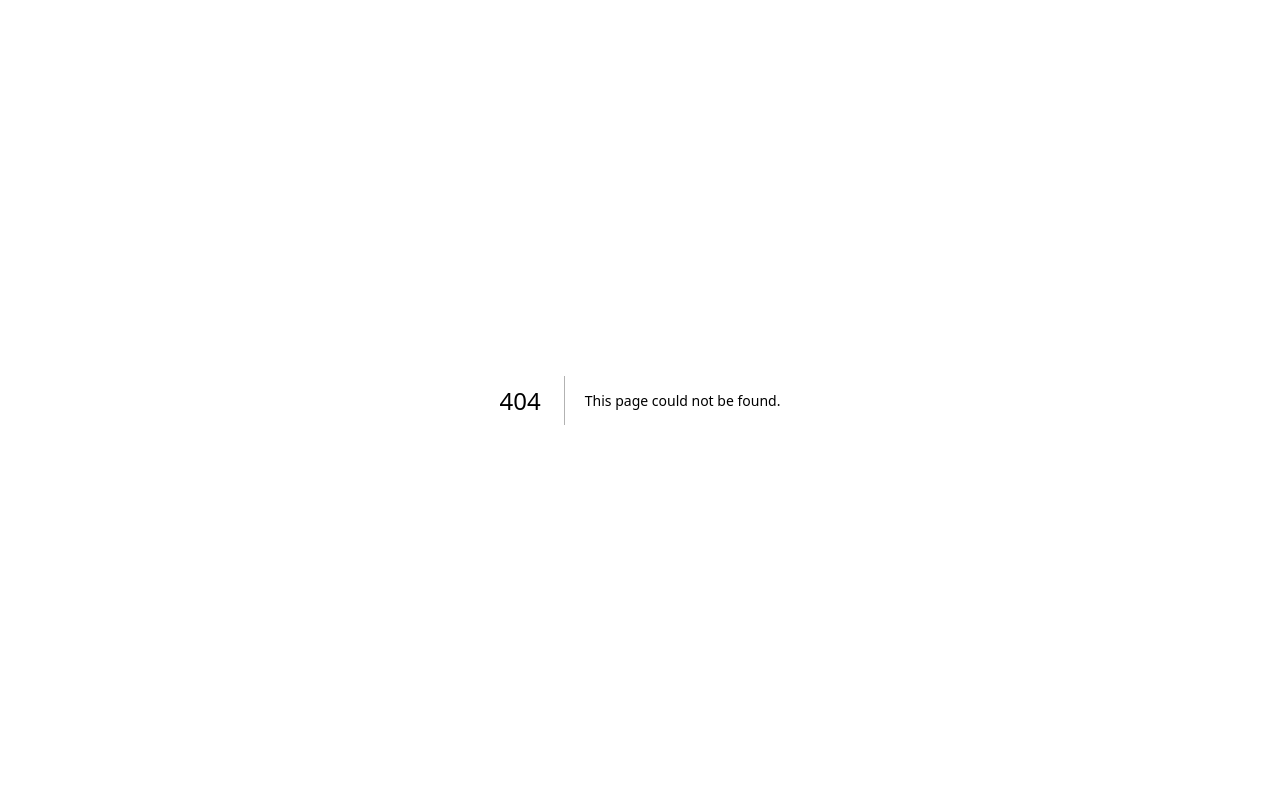
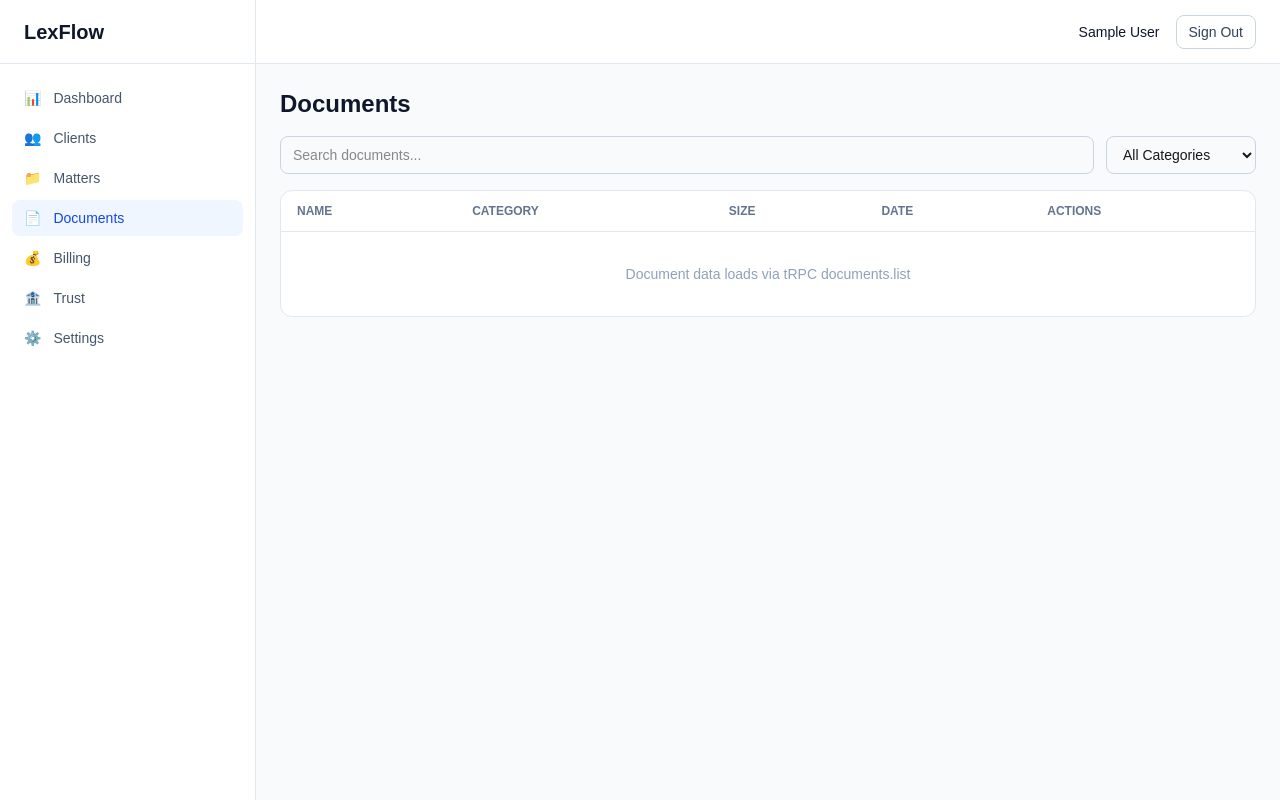
Before and after one commit to BigRigVibeCoder/lexflow-frontend, a Next.js app: page /documents in a window 1280 px wide. Before the commit this address had no page. Built offline with nearby package versions, Linux system fonts and the light colour scheme; no server answers; sample sign-in values are in the browser's storage.

Commit message:
feat(SPR-006): T-059 document list UI

```diff
--- /dev/null
+++ b/src/app/(dashboard)/documents/page.tsx
@@ -0,0 +1,33 @@
+"use client";
+import { useState } from "react";
+
+export default function DocumentListPage() {
+  const [search, setSearch] = useState("");
+  const [categoryFilter, setCategoryFilter] = useState("");
+  return (
+    <div data-testid="document-list-page">
+      <div className="flex items-center justify-between">
+        <h1 className="text-2xl font-bold text-slate-900">Documents</h1>
+      </div>
+      <div className="mt-4 flex gap-3">
+        <input type="text" placeholder="Search documents..." value={search} onChange={(e) => setSearch(e.target.value)} className="flex-1 rounded-lg border border-slate-300 px-3 py-2 text-sm" data-testid="doc-search" />
+        <select value={categoryFilter} onChange={(e) => setCategoryFilter(e.target.value)} className="rounded-lg border border-slate-300 px-3 py-2 text-sm" data-testid="category-filter">
+          <option value="">All Categories</option>
+          <option value="pleading">Pleading</option>
+          <option value="correspondence">Correspondence</option>
+          <option value="medical_record">Medical Record</option>
+          <option value="billing">Billing</option>
+          <option value="evidence">Evidence</option>
+          <option value="court_order">Court Order</option>
+          <option value="other">Other</option>
+        </select>
+      </div>
+      <div className="mt-4 rounded-xl border border-slate-200 bg-white" data-testid="document-table">
+        <table className="w-full text-sm">
+          <thead><tr className="border-b border-slate-200 text-left text-xs font-medium text-slate-500 uppercase"><th className="px-4 py-3">Name</th><th className="px-4 py-3">Category</th><th className="px-4 py-3">Size</th><th className="px-4 py-3">Date</th><th className="px-4 py-3">Actions</th></tr></thead>
+          <tbody><tr className="text-slate-400 text-center"><td colSpan={5} className="px-4 py-8">Document data loads via tRPC documents.list</td></tr></tbody>
+        </table>
+      </div>
+    </div>
+  );
+}
```
Also changed, not shown: 1 other file (tests, documents, lock files or other folders).
